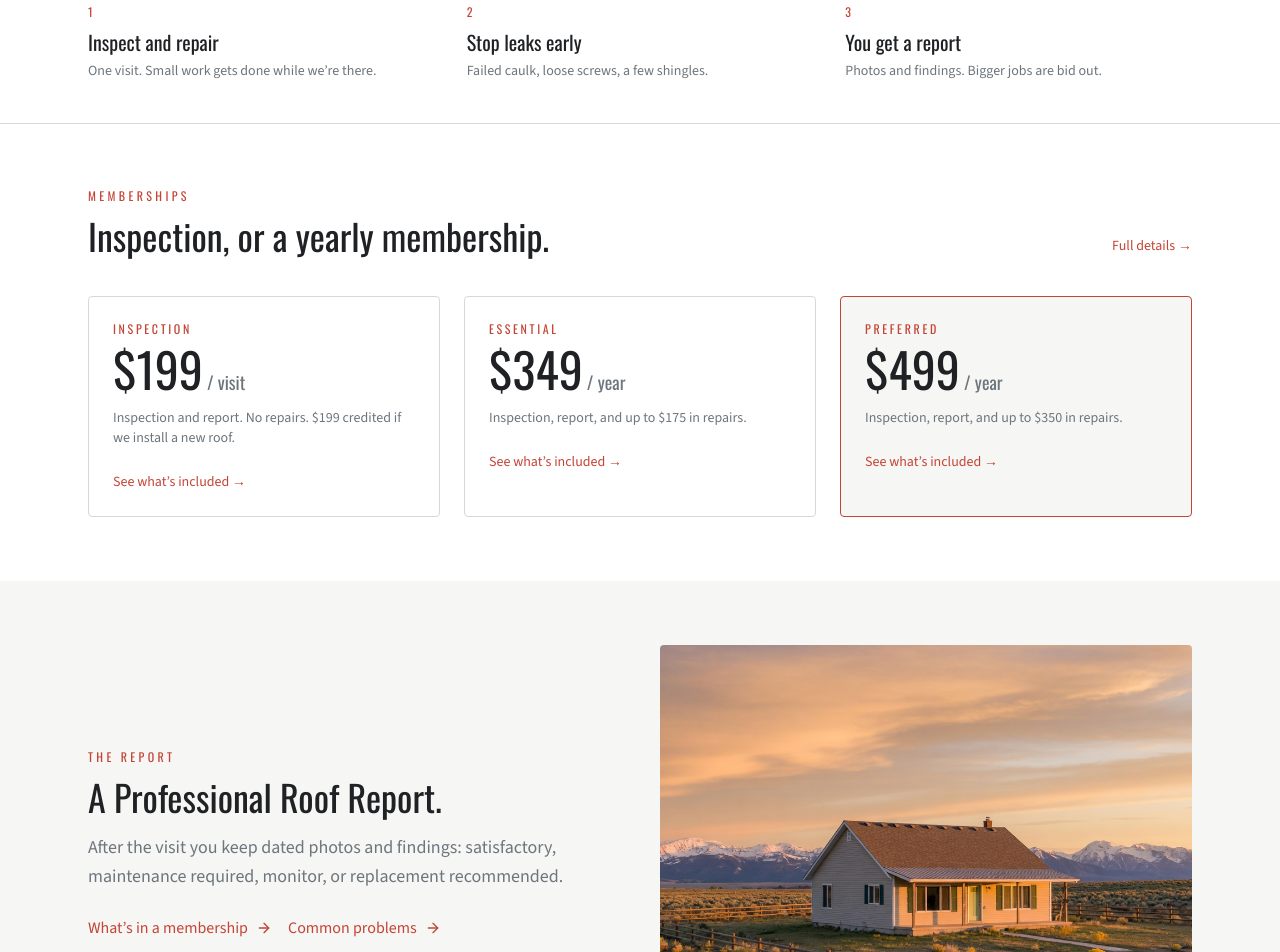
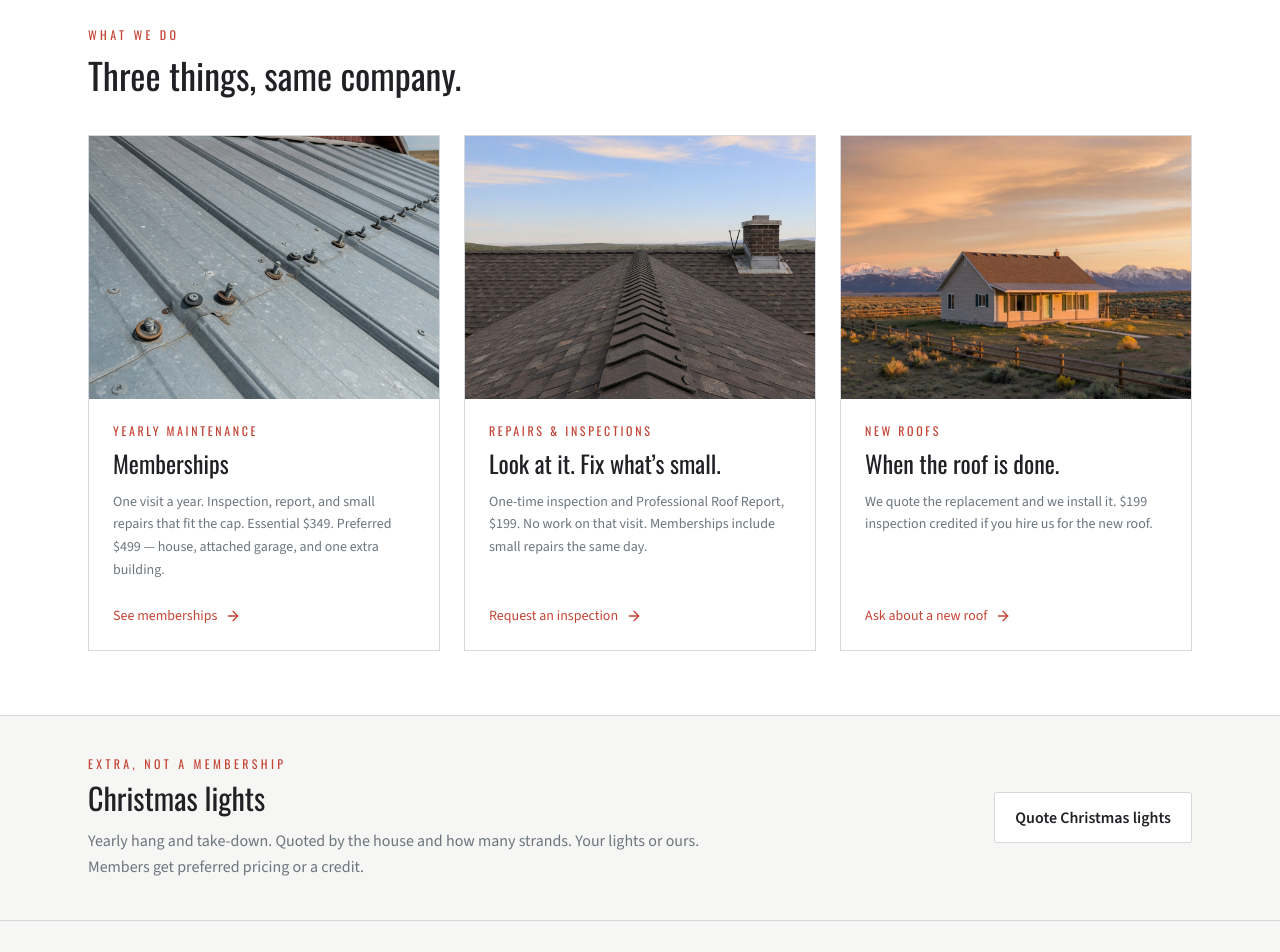
Before and after one commit to Ferguson33/ferg-and-sons-roofing, a Next.js app: page / in a window 1280 px wide. Shown: the part 700-1652 px from the top of the page. Built offline with nearby package versions, Linux system fonts and the light colour scheme.

Commit message:
Balance homepage and drop bid-out language.
Give equal weight to memberships, repairs and inspections, and new roofs.
Preferred now covers one extra building. Christmas lights hang and take-down
are visible, with member pricing or a credit.

```diff
--- a/app/about/page.tsx
+++ b/app/about/page.tsx
@@ -23,12 +23,13 @@ export default function AboutPage() {
             and Michigan, alongside other full-time work.
           </p>
           <p>
-            {company.legalName} does yearly maintenance: inspect, fix the small
-            stuff, leave a written report. Bigger jobs are bid out. You still
-            call this number.
+            {company.legalName} does yearly maintenance, repairs, and new
+            roofs. Inspect, fix the small stuff, leave a written report. When
+            the roof is done, we quote the replacement and we put it on.
           </p>
           <div className="flex flex-wrap gap-3 pt-2">
-            <Link href="/contact" className="btn-primary">Request an inspection</Link>
+            <Link href="/contact?need=inspection" className="btn-primary">Request an inspection</Link>
+            <Link href="/contact?need=bid" className="btn-ghost">New roof</Link>
             <a href={`tel:${company.tel}`} className="btn-ghost">
               Call {displayPhone()}
             </a>
--- a/app/contact/page.tsx
+++ b/app/contact/page.tsx
@@ -15,8 +15,8 @@ export default function ContactPage() {
         <p className="font-display text-xs uppercase tracking-[0.28em] text-red">Contact</p>
         <h1 className="mt-3 text-5xl text-charcoal">How can we help.</h1>
         <p className="mt-4 max-w-xl text-lg text-steel">
-          One-time inspection and report, yearly membership, or a replacement
-          bid. Name, phone, and address. We’ll call back.
+          Yearly membership, repairs and inspections, a new roof, or Christmas
+          lights. Name, phone, and address. We’ll call back.
         </p>
         <div className="mt-10 rounded-sm border border-steel-light bg-white p-6 sm:p-8">
           <Suspense fallback={<p className="text-steel">Loading…</p>}>
--- a/app/layout.tsx
+++ b/app/layout.tsx
@@ -21,10 +21,10 @@ const source = Source_Sans_3({
 export const metadata: Metadata = {
   metadataBase: new URL("https://ferg-and-sons-roofing.vercel.app"),
   title: {
-    default: `${company.legalName} · Roof maintenance in ${company.serviceArea}`,
+    default: `${company.legalName} · Maintenance, repairs, and new roofs`,
     template: `%s · ${company.shortName}`,
   },
-  description: `${company.legalName}. Yearly roof maintenance in ${company.serviceArea}.`,
+  description: `${company.legalName}. Yearly memberships, roof repairs and inspections, and new roofs in ${company.serviceArea}.`,
   openGraph: {
     title: company.legalName,
     description: company.tagline,
--- a/app/page.tsx
+++ b/app/page.tsx
@@ -13,10 +13,10 @@ export default function HomePage() {
               {company.legalName} · {company.serviceArea}
             </p>
             <h1 className="mt-4 text-4xl leading-[1.05] sm:text-6xl">
-              Maintenance, inspections, and new roofs.
+              Yearly maintenance, repairs, and new roofs.
             </h1>
             <p className="mt-5 max-w-xl text-lg leading-relaxed text-steel-light">
-              One-time inspections, reports, and bids too.
+              We inspect. We repair. We put a new roof on when it’s time.
             </p>
             <div className="mt-8 flex flex-wrap gap-3">
               <Link href="/plans" className="btn-primary">
@@ -24,12 +24,17 @@ export default function HomePage() {
                 <ArrowRight className="h-4 w-4" />
               </Link>
               <Link href="/contact?need=inspection" className="btn-ghost bg-transparent text-white border-white/25">
-                Inspection / report
+                Repairs &amp; inspections
               </Link>
               <Link href="/contact?need=bid" className="btn-ghost bg-transparent text-white border-white/25">
-                Get a bid
+                New roofs
               </Link>
             </div>
+            <p className="mt-5">
+              <Link href="#christmas-lights" className="text-sm text-steel-light hover:text-white">
+                Christmas lights — yearly hang and take-down →
+              </Link>
+            </p>
           </div>
           <div className="relative aspect-[4/3] overflow-hidden rounded-sm">
             <Image
@@ -44,48 +49,58 @@ export default function HomePage() {
         </div>
       </section>
 
-      <section className="border-y border-steel-light bg-white">
-        <div className="mx-auto grid max-w-6xl gap-8 px-4 py-10 sm:grid-cols-3 sm:px-6">
-          <Step n="1" title="Inspect and repair" body="One visit. Small work gets done while we’re there." />
-          <Step n="2" title="Stop leaks early" body="Failed caulk, loose screws, a few shingles." />
-          <Step n="3" title="You get a report" body="Photos and findings. Bigger jobs are bid out." />
+      <section className="bg-white">
+        <div className="mx-auto max-w-6xl px-4 py-16 sm:px-6">
+          <p className="font-display text-xs uppercase tracking-[0.28em] text-red">What we do</p>
+          <h2 className="mt-3 max-w-3xl text-4xl text-charcoal">
+            Three things, same company.
+          </h2>
+          <div className="mt-10 grid gap-6 lg:grid-cols-3">
+            <ServiceCard
+              image="/images/fasteners.jpg"
+              alt="Metal roof fasteners"
+              kicker="Yearly maintenance"
+              title="Memberships"
+              body={`One visit a year. Inspection, report, and small repairs that fit the cap. Essential ${money(plans.essential.price)}. Preferred ${money(plans.preferred.price)} — house, attached garage, and one extra building.`}
+              href="/plans"
+              cta="See memberships"
+            />
+            <ServiceCard
+              image="/images/ridge.jpg"
+              alt="Ridge on an asphalt shingle roof"
+              kicker="Repairs & inspections"
+              title="Look at it. Fix what’s small."
+              body={`One-time inspection and Professional Roof Report, ${money(plans.inspection.price)}. No work on that visit. Memberships include small repairs the same day.`}
+              href="/contact?need=inspection"
+              cta="Request an inspection"
+            />
+            <ServiceCard
+              image="/images/hero.jpg"
+              alt="Ranch house with a roof on sagebrush ground"
+              kicker="New roofs"
+              title="When the roof is done."
+              body={`We quote the replacement and we install it. ${money(plans.inspection.price)} inspection credited if you hire us for the new roof.`}
+              href="/contact?need=bid"
+              cta="Ask about a new roof"
+            />
+          </div>
         </div>
       </section>
 
-      <section className="bg-white">
-        <div className="mx-auto max-w-6xl px-4 py-16 sm:px-6">
-          <div className="flex flex-col gap-4 sm:flex-row sm:items-end sm:justify-between">
-            <div>
-              <p className="font-display text-xs uppercase tracking-[0.28em] text-red">Memberships</p>
-              <h2 className="mt-3 text-4xl text-charcoal">Inspection, or a yearly membership.</h2>
-            </div>
-            <Link href="/plans" className="text-sm font-medium text-red">
-              Full details →
-            </Link>
+      <section id="christmas-lights" className="scroll-mt-24 border-y border-steel-light bg-paper">
+        <div className="mx-auto flex max-w-6xl flex-col gap-6 px-4 py-10 sm:flex-row sm:items-center sm:justify-between sm:px-6">
+          <div className="max-w-2xl">
+            <p className="font-display text-xs uppercase tracking-[0.28em] text-red">Extra, not a membership</p>
+            <h2 className="mt-2 text-3xl text-charcoal">Christmas lights</h2>
+            <p className="mt-3 leading-relaxed text-steel">
+              Yearly hang and take-down. Quoted by the house and how many
+              strands. Your lights or ours. Members get preferred pricing or a
+              credit.
+            </p>
           </div>
-          <div className="mt-10 grid gap-6 md:grid-cols-3">
-            <HomeMembership
-              name={plans.inspection.name}
-              price={plans.inspection.price}
-              per={plans.inspection.per}
-              line="Inspection and report. No repairs. $199 credited if we install a new roof."
-              featured={false}
-            />
-            <HomeMembership
-              name={plans.essential.name}
-              price={plans.essential.price}
-              per={plans.essential.per}
-              line={`Inspection, report, and up to ${money(plans.essential.allowance)} in repairs.`}
-              featured={false}
-            />
-            <HomeMembership
-              name={plans.preferred.name}
-              price={plans.preferred.price}
-              per={plans.preferred.per}
-              line={`Inspection, report, and up to ${money(plans.preferred.allowance)} in repairs.`}
-              featured
-            />
-          </div>
+          <Link href="/contact?need=lights" className="btn-ghost shrink-0">
+            Quote Christmas lights
+          </Link>
         </div>
       </section>
 
@@ -98,8 +113,8 @@ export default function HomePage() {
             maintenance required, monitor, or replacement recommended.
           </p>
           <div className="mt-6 flex flex-wrap gap-4">
-            <Link href="/plans" className="inline-flex items-center gap-2 font-medium text-red">
-              What’s in a membership <ArrowRight className="h-4 w-4" />
+            <Link href="/sample-report" className="inline-flex items-center gap-2 font-medium text-red">
+              See a sample report <ArrowRight className="h-4 w-4" />
             </Link>
             <Link href="/problems" className="inline-flex items-center gap-2 font-medium text-red">
               Common problems <ArrowRight className="h-4 w-4" />
@@ -108,8 +123,8 @@ export default function HomePage() {
         </div>
         <div className="relative aspect-[4/3] overflow-hidden rounded-sm">
           <Image
-            src="/images/hero.jpg"
-            alt="Ranch house with a roof on sagebrush ground"
+            src="/images/garage.jpg"
+            alt="Detached garage roof"
             fill
             className="object-cover"
             sizes="(min-width: 1024px) 50vw, 100vw"
@@ -129,15 +144,18 @@ export default function HomePage() {
       <section className="bg-charcoal text-white">
         <div className="mx-auto flex max-w-6xl flex-col gap-6 px-4 py-14 sm:flex-row sm:items-center sm:justify-between sm:px-6">
           <div>
-            <h2 className="text-3xl">Need the roof looked at?</h2>
+            <h2 className="text-3xl">Need the roof looked at — or a new one?</h2>
             <p className="mt-2 text-steel-light">
               {company.owner} · {displayPhone()} · {company.serviceArea}
             </p>
           </div>
           <div className="flex flex-wrap gap-3">
             <Link href="/contact?need=inspection" className="btn-primary">Request an inspection</Link>
+            <Link href="/contact?need=bid" className="btn-ghost bg-transparent text-white border-white/25">
+              New roof
+            </Link>
             <Link href="/plans" className="btn-ghost bg-transparent text-white border-white/25">
-              See memberships
+              Memberships
             </Link>
           </div>
         </div>
@@ -146,43 +164,36 @@ export default function HomePage() {
   );
 }
 
-function Step({ n, title, body }: { n: string; title: string; body: string }) {
+function ServiceCard({
+  image,
+  alt,
+  kicker,
+  title,
+  body,
+  href,
+  cta,
+}: {
+  image: string;
+  alt: string;
+  kicker: string;
+  title: string;
+  body: string;
+  href: string;
+  cta: string;
+}) {
   return (
-    <div>
-      <p className="font-display text-xs uppercase tracking-[0.22em] text-red">{n}</p>
-      <h2 className="mt-2 text-xl text-charcoal">{title}</h2>
-      <p className="mt-1 text-sm leading-relaxed text-steel">{body}</p>
-    </div>
+    <article className="flex flex-col border border-steel-light bg-white">
+      <div className="relative aspect-[4/3]">
+        <Image src={image} alt={alt} fill className="object-cover" sizes="(min-width: 1024px) 33vw, 100vw" />
+      </div>
+      <div className="flex flex-1 flex-col p-6">
+        <p className="font-display text-xs uppercase tracking-[0.22em] text-red">{kicker}</p>
+        <h3 className="mt-2 text-2xl text-charcoal">{title}</h3>
+        <p className="mt-3 flex-1 text-sm leading-relaxed text-steel">{body}</p>
+        <Link href={href} className="mt-6 inline-flex items-center gap-2 text-sm font-medium text-red">
+          {cta} <ArrowRight className="h-4 w-4" />
+        </Link>
+      </div>
+    </article>
   );
 }
-
-function HomeMembership({
-  name,
-  price,
-  per,
-  line,
-  featured,
-}: {
-  name: string;
-  price: number;
-  per: string;
-  line: string;
-  featured: boolean;
-}) {
-  return (
-    <Link
-      href="/plans"
-      className={`block rounded-sm border p-6 transition-colors hover:border-red ${
-        featured ? "border-red bg-paper" : "border-steel-light"
-      }`}
-    >
-      <p className="font-display text-xs uppercase tracking-[0.22em] text-red">{name}</p>
-      <p className="mt-2 font-display text-5xl text-charcoal">
-        {money(price)}
-        <span className="text-lg text-steel"> / {per}</span>
-      </p>
-      <p className="mt-3 text-sm text-steel">{line}</p>
-      <p className="mt-6 text-sm font-medium text-red">See what’s included →</p>
-    </Link>
-  );
-}
--- a/app/plans/page.tsx
+++ b/app/plans/page.tsx
@@ -22,8 +22,9 @@ export default function PlansPage() {
         Inspection only, or a yearly membership.
       </h1>
       <p className="mt-4 max-w-2xl text-lg text-steel">
-        House and attached garage. Membership repair money does not roll over
-        and is not refunded.
+        Inspection and Essential: house and attached garage. Preferred also
+        includes one additional building — a detached garage, shop, or similar.
+        Membership repair money does not roll over and is not refunded.
       </p>
 
       <div className="mt-12 grid gap-6 lg:grid-cols-3">
@@ -54,7 +55,7 @@ export default function PlansPage() {
           features={plans.preferred.features}
           href="/contact?plan=preferred"
           featured
-          kicker="Larger repair cap"
+          kicker="House plus one extra building"
         />
       </div>
 
@@ -81,21 +82,21 @@ export default function PlansPage() {
             <Row label="Visits" a="One" b="One a year" c="One a year" />
             <Row label="House roof" a="Yes" b="Yes" c="Yes" />
             <Row label="Attached / connected garage" a="Yes" b="Yes" c="Yes" />
-            <Row label="Detached garage, shop, or shed" a="Quoted" b="Quoted" c="Quoted" />
+            <Row label="Detached garage, shop, or similar" a="Quoted" b="Quoted" c="One included" />
             <Row label="Inspection" a="Yes" b="Yes" c="Yes" />
             <Row label="Dated report with photos" a="Yes" b="Yes" c="Yes" />
             <Row label="Small repairs" a="None" b={`Up to ${money(plans.essential.allowance)}`} c={`Up to ${money(plans.preferred.allowance)}`} />
             <Row label="Unused repair money" a="—" b="Does not roll over" c="Does not roll over" />
             <Row label="Debris clean if the roof is safe" a="No" b="No" c="Yes" />
             <Row label="Labor after the repair cap" a="—" b="Priced before work" c="10% off that labor" />
-            <Row label="Tear-off or new roof" a="Bid separately" b="Bid separately" c="Bid separately" />
+            <Row label="Tear-off or new roof" a="Quoted separately" b="Quoted separately" c="Quoted separately" />
             <Row
               label="$199 inspection credited if we install a new roof"
               a="Yes"
               b="Yes"
               c="Yes"
             />
-            <Row label="Holiday lights" a="Quoted" b="Quoted — member credit" c="Quoted — member credit" />
+            <Row label="Christmas lights (hang + take-down)" a="Quoted" b="Member price or credit" c="Member price or credit" />
           </tbody>
         </table>
       </section>
@@ -176,17 +177,17 @@ export default function PlansPage() {
         <div className="border border-steel-light bg-white p-6 sm:p-8">
           <h2 className="text-2xl text-charcoal">If you need a new roof</h2>
           <p className="mt-3 leading-relaxed text-steel">
-            A new roof is a separate bid. If you hire us to install it, the $199
-            inspection is credited on that job. Membership repairs already done
-            are not refunded.
+            A new roof is quoted separately. We install it. If you hire us for
+            that job, the $199 inspection is credited. Membership repairs
+            already done are not refunded.
           </p>
         </div>
-        <div className="border border-steel-light bg-white p-6 sm:p-8">
-          <h2 className="text-2xl text-charcoal">Holiday lights</h2>
+        <div id="christmas-lights" className="scroll-mt-24 border border-steel-light bg-white p-6 sm:p-8">
+          <h2 className="text-2xl text-charcoal">Christmas lights</h2>
           <p className="mt-3 leading-relaxed text-steel">
-            We hang them and take them down. Extra, not in the membership. Price
+            Yearly hang and take-down. Extra, not in the membership. Price
             depends on the house and how many strands. Your lights or ours.
-            Members get a credit. Call for a quote.
+            Members get preferred pricing or a credit. Call for a quote.
           </p>
         </div>
       </section>
@@ -194,17 +195,18 @@ export default function PlansPage() {
       <section className="mt-16 border border-steel-light bg-white p-6 sm:p-8">
         <h2 className="text-3xl text-charcoal">Not in the yearly price</h2>
         <ul className="mt-4 space-y-2 text-steel">
-          <li>Detached garage, shop, or shed — quoted.</li>
+          <li>Extra buildings past what’s included — quoted. Preferred includes one additional building.</li>
           <li>A second trip.</li>
           <li>Unused repair money — no rollover, no refund.</li>
-          <li>A new roof or tear-off — separate bid. If we install it, the $199 inspection is credited.</li>
-          <li>Holiday lights — extra. Members get a credit.</li>
+          <li>A new roof or tear-off — quoted separately. If we install it, the $199 inspection is credited.</li>
+          <li>Christmas lights — extra. Yearly hang and take-down. Members get preferred pricing or a credit.</li>
         </ul>
       </section>
 
       <div className="mt-12 flex flex-wrap gap-3">
         <Link href="/contact" className="btn-primary">Request an inspection</Link>
-        <Link href="/sample-report" className="btn-ghost">See a sample report</Link>
+        <Link href="/contact?need=bid" className="btn-ghost">New roof</Link>
+        <Link href="/contact?need=lights" className="btn-ghost">Christmas lights</Link>
       </div>
     </div>
   );
--- a/app/problems/page.tsx
+++ b/app/problems/page.tsx
@@ -17,7 +17,7 @@ export default function ProblemsPage() {
       </h1>
       <p className="mt-4 max-w-2xl text-lg text-steel">
         Membership covers the first list. The second list is a new roof — we’ll
-        say so in the report and bid it out.
+        say so in the report and quote the replacement.
       </p>
 
       <section className="mt-14">
@@ -63,7 +63,8 @@ export default function ProblemsPage() {
 
       <div className="mt-12 flex flex-wrap gap-3">
         <Link href="/plans" className="btn-primary">See memberships</Link>
-        <Link href="/contact" className="btn-ghost">Request an inspection</Link>
+        <Link href="/contact?need=inspection" className="btn-ghost">Request an inspection</Link>
+        <Link href="/contact?need=bid" className="btn-ghost">New roof</Link>
       </div>
     </div>
   );
--- a/components/ContactForm.tsx
+++ b/components/ContactForm.tsx
@@ -14,8 +14,8 @@ const planChoices = [
 const needs = [
   "One-time inspection / report",
   "Membership",
-  "Replacement bid",
-  "Holiday lights",
+  "New roof",
+  "Christmas lights",
   "Other",
 ] as const;
 
@@ -33,11 +33,11 @@ export function ContactForm() {
           : "Not sure";
   const defaultNeed: (typeof needs)[number] =
     needParam === "bid"
-      ? "Replacement bid"
+      ? "New roof"
       : needParam === "membership" || planParam === "essential" || planParam === "preferred"
         ? "Membership"
         : needParam === "lights"
-          ? "Holiday lights"
+          ? "Christmas lights"
           : "One-time inspection / report";
 
   const [name, setName] = useState("");
--- a/components/Footer.tsx
+++ b/components/Footer.tsx
@@ -9,17 +9,18 @@ export function Footer() {
         <div>
           <Logo invert variant="stacked" markClassName="h-14 w-14" className="items-start" />
           <p className="mt-5 max-w-xs text-sm leading-relaxed text-steel-light">
-            Yearly maintenance, one-time inspections, reports, and bids.
+            Yearly maintenance, repairs, and new roofs. Christmas lights too.
           </p>
         </div>
         <div>
           <h2 className="font-display text-sm uppercase tracking-[0.22em] text-red">Pages</h2>
           <ul className="mt-4 space-y-2 text-sm">
             <li><Link className="hover:text-red" href="/plans">Memberships</Link></li>
+            <li><Link className="hover:text-red" href="/contact?need=inspection">Repairs &amp; inspections</Link></li>
+            <li><Link className="hover:text-red" href="/contact?need=bid">New roofs</Link></li>
+            <li><Link className="hover:text-red" href="/plans#christmas-lights">Christmas lights</Link></li>
             <li><Link className="hover:text-red" href="/problems">Common problems</Link></li>
             <li><Link className="hover:text-red" href="/about">About</Link></li>
-            <li><Link className="hover:text-red" href="/contact?need=inspection">Inspection / report</Link></li>
-            <li><Link className="hover:text-red" href="/contact?need=bid">Get a bid</Link></li>
             <li><Link className="hover:text-red" href="/sample-report">Sample roof report</Link></li>
           </ul>
         </div>
--- a/components/Header.tsx
+++ b/components/Header.tsx
@@ -9,6 +9,7 @@ import { company, displayPhone } from "@/lib/company";
 const links = [
   { href: "/plans", label: "Memberships" },
   { href: "/problems", label: "Common problems" },
+  { href: "/plans#christmas-lights", label: "Christmas lights" },
   { href: "/about", label: "About" },
   { href: "/contact", label: "Contact" },
 ];
--- a/lib/company.ts
+++ b/lib/company.ts
@@ -1,7 +1,7 @@
 export const company = {
   legalName: "Ferg and Sons Roofing, LLC",
   shortName: "Ferg and Sons Roofing",
-  tagline: "Yearly roof maintenance in Sublette County.",
+  tagline: "Yearly maintenance, repairs, and new roofs in Sublette County.",
   email: "josh.fergusonsublette@gmail.com",
   phone: "307-231-6026",
   tel: "+13072316026",
@@ -55,9 +55,10 @@ export const plans = {
     price: 499,
     allowance: 350,
     per: "year",
-    blurb: "Same visit and report. Up to $350 in repairs, debris clean if the roof is safe, and 10% off extra labor after that.",
+    blurb: "Same visit and report. House, attached garage, and one extra building. Up to $350 in repairs, debris clean if the roof is safe, and 10% off extra labor after that.",
     features: [
       "Everything in Essential",
+      "House, attached garage, plus one additional building (detached garage, shop, or similar)",
       "Small repairs on that visit, up to $350",
       "Spring clean / debris off if the roof is safe that day",
       "10% off extra small-repair labor after the $350",
@@ -81,7 +82,7 @@ export const reportSections = [
   },
   {
     title: "Replacement recommended",
-    body: "Beyond maintenance. Bid separately. You still call us.",
+    body: "Beyond maintenance. We quote the replacement and we install it.",
   },
 ] as const;
 
@@ -174,7 +175,7 @@ export const replacementIssues = [
   },
   {
     title: "Metal panels rusted through or the coating is gone",
-    body: "Loose screws are maintenance. Panels that have failed are a new roof, bid out.",
+    body: "Loose screws are maintenance. Panels that have failed are a new roof.",
   },
   {
     title: "Storm damage past a patch",
```
